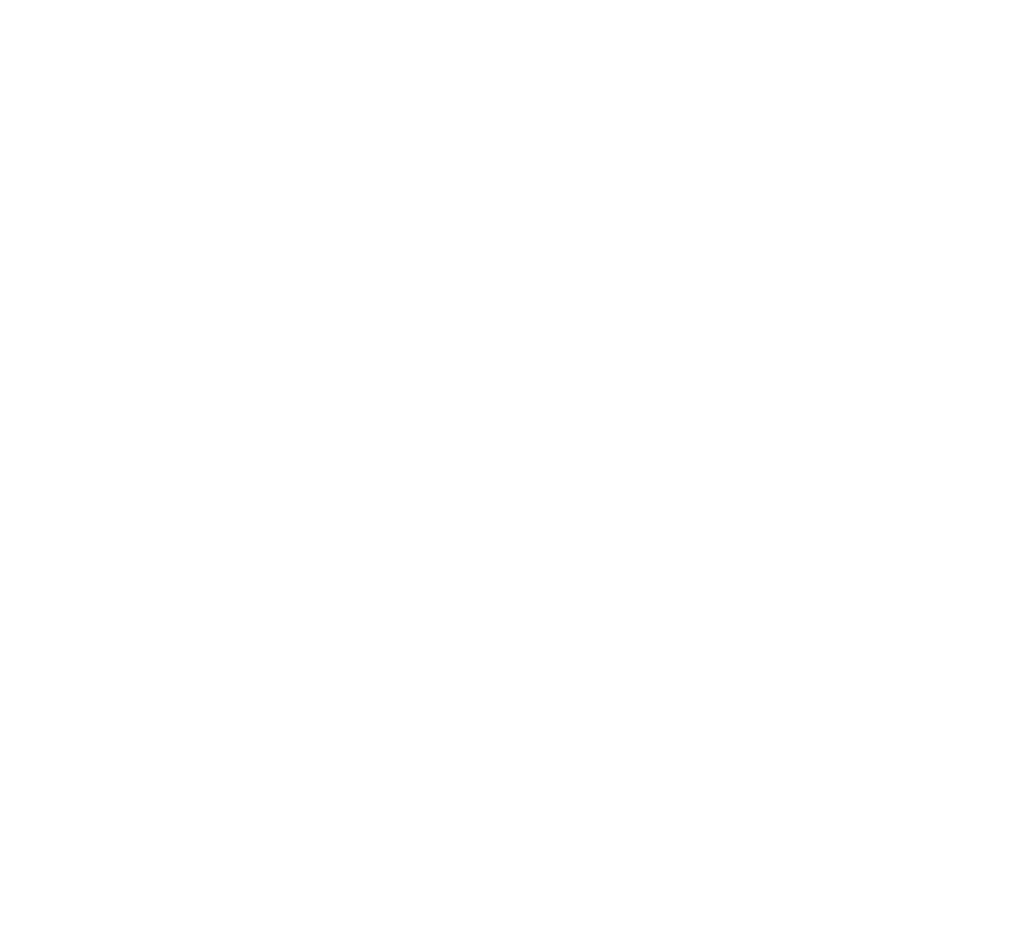
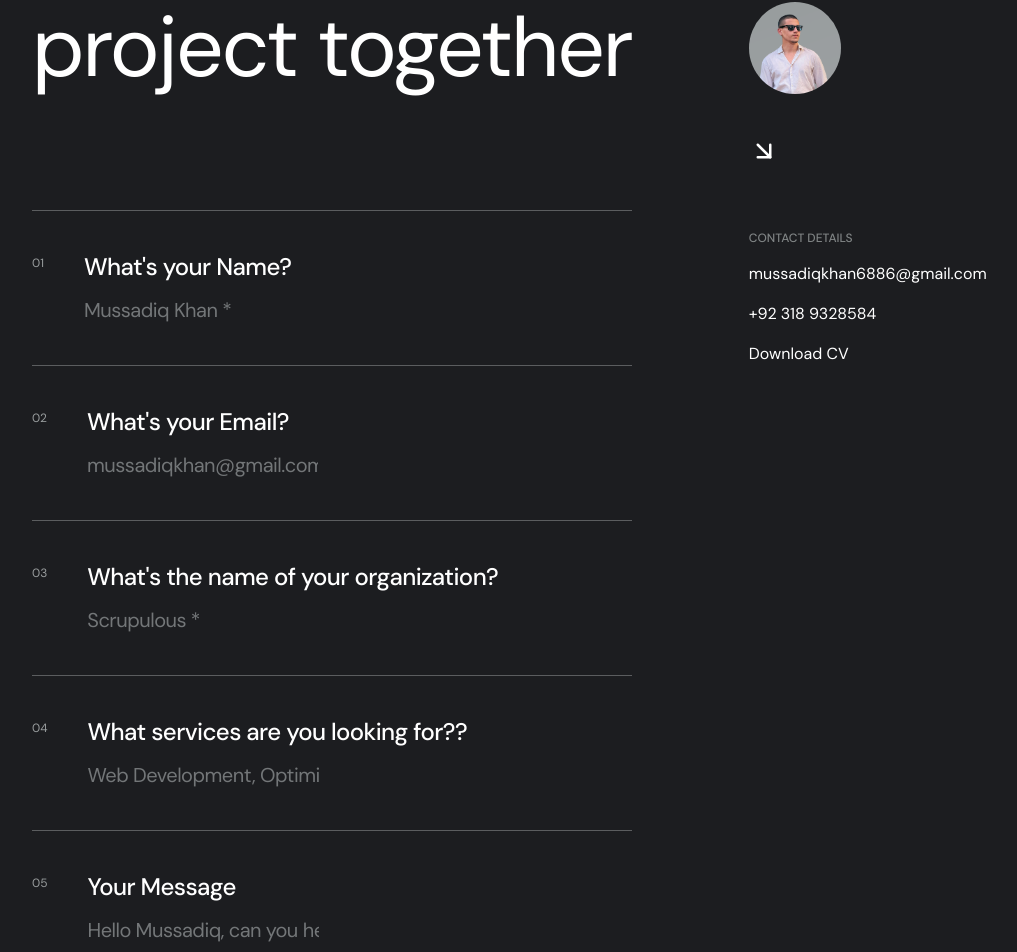
Before and after one commit to mussadiqkhan6886/portfolionew, a Next.js app: page /contact in a window 1280 px wide. Shown: the part 238-1190 px from the top of the page, without its empty margins (160-1177 px from the left). Before the commit the page ends 800 px from the top, so only its background shows below. Built offline with nearby package versions, Linux system fonts and the light colour scheme.

Commit message:
contact page done

```diff
--- a/app/contact/page.tsx
+++ b/app/contact/page.tsx
@@ -1,9 +1,109 @@
+import FloatEffect from '@/components/ui/FloatEffect';
+import MagnetText from '@/components/ui/MagnetEffect';
+import Image from 'next/image'
+import Link from 'next/link';
 import React from 'react'
+import { FiArrowDownRight } from "react-icons/fi";
 
 const Contact = () => {
   return (
-    <main>
+    <main className="bg-text text-white py-20">
+      <section className="max-w-4xl flex justify-between w-full mx-auto relative">
+        <section className="py-20">
+          <h1 className="text-[clamp(42px,7vw,84px)] tracking-tight leading-none">Let's start a <br /> project together</h1>
+          <div className="w-full relative pt-30 pb-40 border-b border-gray/50">
+            <form>
+              <div className="border-t border-gray/50 py-10 flex gap-10">
+                <span className="inline-block mt-1 text-gray text-xs">
+                  01
+                </span>
+                <div>
+                  <label className="font-[450] text-white tracking-tight text-2xl mb-3 block" htmlFor='name'>What&apos;s your Name?</label>
+                  <input autoComplete='off' id="name" type="text" placeholder="Mussadiq Khan *" className="outline-none placeholder:text-gray/70 text-white  tracking-tight text-[20px]" />
+                </div>
+              </div>
+              <div className="border-t border-gray/50 py-10 flex gap-10">
+                <span className="inline-block mt-1 text-gray text-xs">
+                  02
+                </span>
+                <div>
+                  <label className="font-[450] text-white tracking-tight text-2xl mb-3 block" htmlFor='email'>What&apos;s your Email?</label>
+                  <input autoComplete='off' id="email" type="text" placeholder="mussadiqkhan@gmail.com *" className="outline-none placeholder:text-gray/70 text-white  tracking-tight text-[20px]" />
+                </div>
+              </div>
+              <div className="border-t border-gray/50 py-10 flex gap-10">
+                <span className="inline-block mt-1 text-gray text-xs">
+                  03
+                </span>
+                <div>
+                  <label className="font-[450] text-white tracking-tight text-2xl mb-3 block" htmlFor='organization'>What&apos;s the name of your organization?</label>
+                  <input autoComplete='off' id="organization" type="text" placeholder="Scrupulous *" className="outline-none placeholder:text-gray/70 text-white  tracking-tight text-[20px]" />
+                </div>
+              </div>
+              <div className="border-t border-gray/50 py-10 flex gap-10">
+                <span className="inline-block mt-1 text-gray text-xs">
+                  04
+                </span>
+                <div>
+                  <label className="font-[450] text-white tracking-tight text-2xl mb-3 block" htmlFor='service'>What services are you looking for??</label>
+                  <input autoComplete='off' id="service" type="text" placeholder="Web Development, Optimization ... *" className="outline-none placeholder:text-gray/70 text-white  tracking-tight text-[20px]" />
+                </div>
+              </div>
+              <div className="border-t border-gray/50 py-10 flex gap-10">
+                <span className="inline-block mt-1 text-gray text-xs">
+                  05
+                </span>
+                <div>
+                  <label className="font-[450] text-white tracking-tight text-2xl mb-3 block" htmlFor='message'>Your Message</label>
+                  <input autoComplete='off' id="message" type="text" placeholder="Hello Mussadiq, can you help me with... *" className="outline-none placeholder:text-gray/70 text-white  tracking-tight text-[20px]" />
+                </div>
+              </div>
+              <div>
+                 <FloatEffect output={[100,250]}>
+                  <button type="submit">
+                    <MagnetText dot="no" text="Send it!" className="absolute w-38 h-38 items-center justify-center bg-ctr hover:bg-ctr-dark rounded-full -bottom-5 right-8" />
+                  </button>
+                </FloatEffect>
+              </div>
+            </form>
+          </div>
+        </section>
+        <section className="w-[20%] pt-40">
+          <div className="relative mb-34">
+            <Image
+              src="/img3.png"
+              alt="Mussadiq Khan"
+              className="w-23 h-23 inline-block rounded-full object-cover"
+              width={32}
+              height={32}
+            />
+            <FiArrowDownRight className="absolute left-0 -bottom-18" size={30} />
+          </div>
 
+          <div className="flex flex-col gap-4 items-start">
+            <h2 className="text-xs text-gray/80 uppercase font-[450]">Contact Details</h2>
+            <Link
+              href="mailto:mussadiqkhan6886@gmail.com"
+              >
+                <MagnetText strength={0.2} className="hover:border-b border-white w-full text-sm md:text-base" dot="no" text="mussadiqkhan6886@gmail.com" />
+              </Link>
+
+              <Link
+                href="tel:+923189328584"
+              >
+                <MagnetText strength={0.2} className="hover:border-b border-white w-full text-sm md:text-base" dot="no" text="+92 318 9328584" />
+
+              </Link>
+
+              <Link
+                href="/Resume.docx.pdf"
+                download="/Resume.docx.pdf"
+              >
+                <MagnetText strength={0.2} className="hover:border-b border-white w-full text-sm md:text-base" dot="no" text="Download CV" />
+              </Link>
+          </div>
+        </section>
+      </section>
     </main>
   )
 }
--- a/app/page.tsx
+++ b/app/page.tsx
@@ -11,7 +11,7 @@ import React from 'react'
 
 const Home = () => {
   return (
-    <main>
+    <main className="lg:pb-10">
       <Hero />
       <About />
       <Projects />
--- a/components/comp/Footer.tsx
+++ b/components/comp/Footer.tsx
@@ -4,7 +4,7 @@ import Socials from "./Socials";
 const Footer = () => {
 
   return (
-    <footer className="bg-text lg:mt-10 text-white">
+    <footer className="bg-text text-white">
 
       <FooterContact />
 
```
